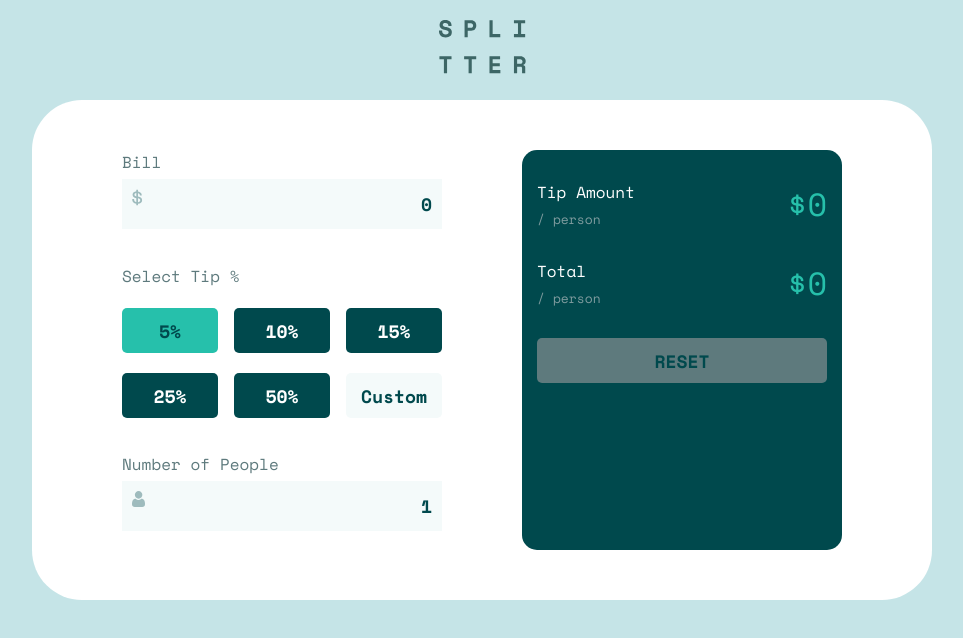
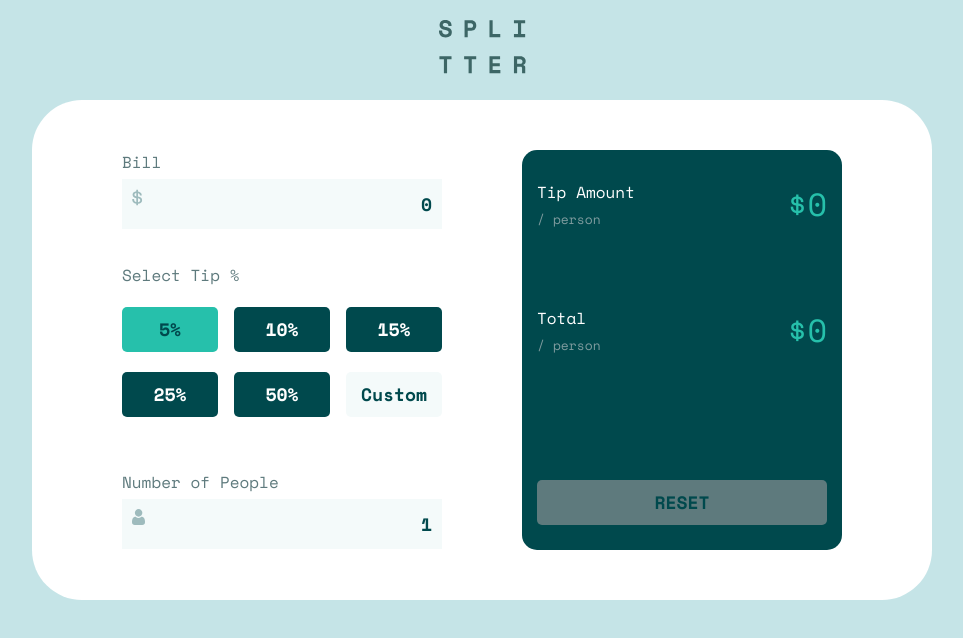
Before and after one commit to cjislegit/tip_calculator, a React (Create React App) app: page / in a window 1280 px wide. Shown: the top 638 px of the page, without its empty margins (158-1121 px from the left). Built offline with nearby package versions, Linux system fonts and the light colour scheme.

Commit message:
Changed flex direction for total conponent in desktop mode to get reset button to the bottom of page

```diff
--- a/src/Total.module.css
+++ b/src/Total.module.css
@@ -61,6 +61,22 @@
     grid-row-start: 1;
     grid-row-end: 4;
     justify-self: center;
+    flex-direction: row;
+    flex-wrap: wrap;
+  }
+
+  .total div {
+    flex-direction: row;
+    width: 100%;
+  }
+
+  .total .totalLeft {
+    flex-direction: column;
+    justify-content: flex-start;
+  }
+
+  .total .totalRight {
+    justify-content: flex-end;
   }
 
   .total button {
--- a/src/index.css
+++ b/src/index.css
@@ -24,7 +24,6 @@ html {
   display: flex;
   justify-content: center;
   width: 100vw;
-  height: 100vh;
 }
 
 .App {
@@ -55,7 +54,7 @@ html {
     border-radius: 50px;
     display: grid;
     grid-template-columns: 50% 50%;
-    grid-template-rows: 30% 33%;
+    grid-template-rows: auto;
     max-width: 900px;
     padding: 50px;
   }
```
